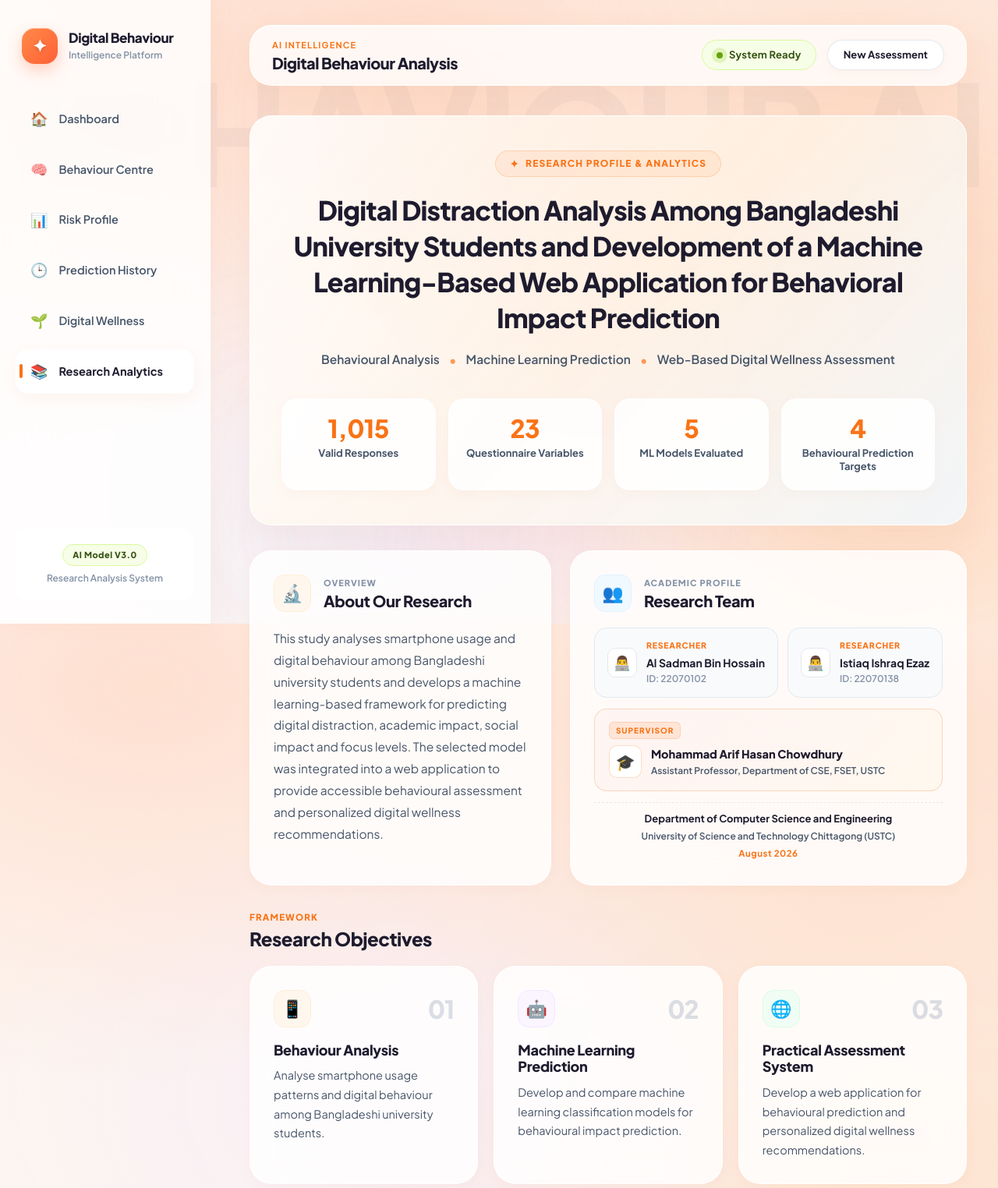
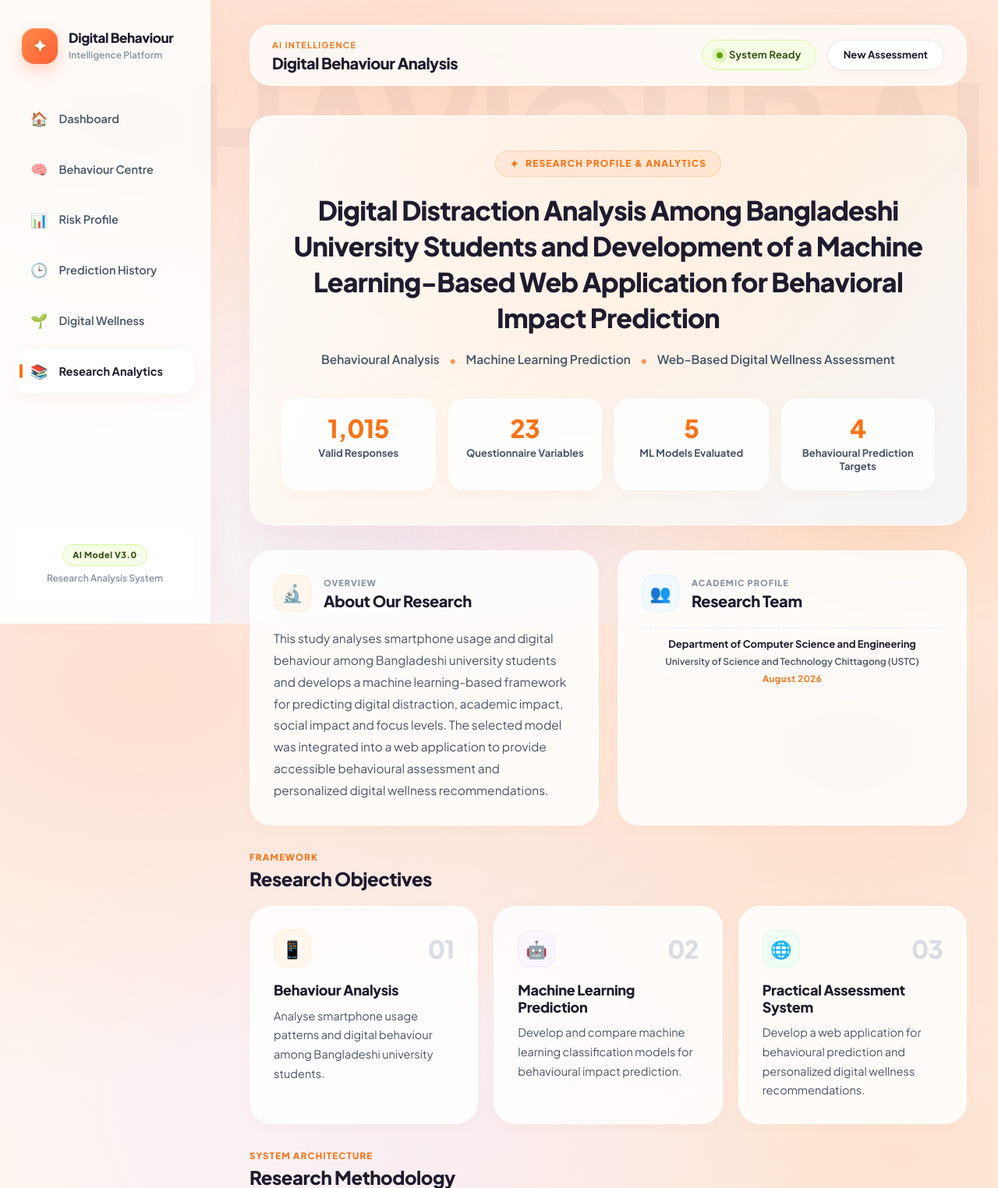
Before and after one commit to AlSadman/DigitalDistractionBD, a Flask app: page /research in a window 1280 px wide. Shown: the top 1524 px of the page at 78% size. Run offline with Flask 3, Linux system fonts and the light colour scheme; parts of the project's set-up code (start-up, migrations or seed data) failed here and were passed over.

Commit message:
Remove student and supervisor sections from research.html
Removed student researchers and supervisor sections from the research template.

```diff
--- a/templates/research.html
+++ b/templates/research.html
@@ -82,40 +82,7 @@ Research Profile & Analytics
                 </div>
 
                 <div class="rv4-team-content">
-                    <!-- Student Researchers -->
-                    <div class="rv4-students-grid">
-                        <div class="rv4-member-card student">
-                            <div class="rv4-member-avatar">👨‍💻</div>
-                            <div class="rv4-member-info">
-                                <div class="rv4-member-role">Researcher</div>
-                                <div class="rv4-member-name">Al Sadman Bin Hossain</div>
-                                <div class="rv4-member-id">ID: 22070102</div>
-                            </div>
-                        </div>
-
-                        <div class="rv4-member-card student">
-                            <div class="rv4-member-avatar">👨‍💻</div>
-                            <div class="rv4-member-info">
-                                <div class="rv4-member-role">Researcher</div>
-                                <div class="rv4-member-name">Istiaq Ishraq Ezaz</div>
-                                <div class="rv4-member-id">ID: 22070138</div>
-                            </div>
-                        </div>
-                    </div>
-
-                    <!-- Supervisor -->
-                    <div class="rv4-member-card supervisor">
-                        <div class="rv4-supervisor-badge">SUPERVISOR</div>
-                        <div class="rv4-supervisor-main">
-                            <div class="rv4-member-avatar supervisor-avatar">🎓</div>
-                            <div class="rv4-member-info">
-                                <div class="rv4-member-name supervisor-name">Mohammad Arif Hasan Chowdhury</div>
-                                <div class="rv4-member-designation">Assistant Professor, Department of CSE, FSET, USTC</div>
-                            </div>
-                        </div>
-                    </div>
-
-                    <!-- Institution Footer -->
+                    <!-- Institution Info Only -->
                     <div class="rv4-institution-meta">
                         <div class="rv4-inst-line primary">Department of Computer Science and Engineering</div>
                         <div class="rv4-inst-line secondary">University of Science and Technology Chittagong (USTC)</div>
```
